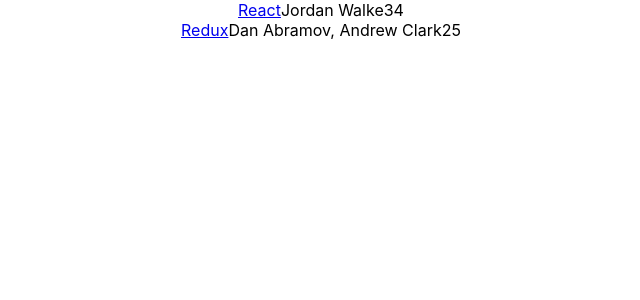
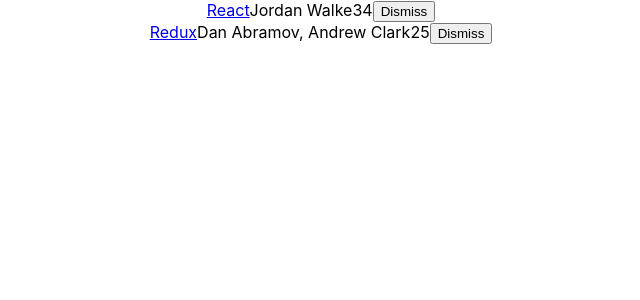
Before and after one commit to baumhoto/hackernews_react, a React (Create React App) app: page / in a window 1280 px wide. Shown: the top 300 px of the page, without its empty margins (319-959 px from the left). Built offline with nearby package versions, Linux system fonts and the light colour scheme; the HTML template or start-up script is replaced by a standard one.

Commit message:
added dismiss button

```diff
--- a/src/App.js
+++ b/src/App.js
@@ -21,10 +21,27 @@
 ];
 
 class App extends Component {
+
+  constructor(props) {
+    super(props);
+
+    this.state = {
+      list: list,
+    };
+
+    this.onDismiss = this.onDismiss.bind(this);
+  }
+
+  onDismiss(id) {
+    const isNotId = item => item.objectID !== id;
+    const updatedList = this.state.list.filter(isNotId);
+    this.setState({ list: updatedList });
+  }
+
   render() {
     return (
       <div className="App">
-        {list.map(item =>
+        {this.state.list.map(item =>
             <div key={item.objectID}>
               <span>
                 <a href={item.url}>{item.title}</a>
@@ -32,6 +49,14 @@
               <span>{item.author}</span>
               <span>{item.num_comments}</span>
               <span>{item.points}</span>
+              <span>
+                <button
+                  onClick={() => this.onDismiss(item.objectID)}
+                  type="button"
+                >
+                Dismiss
+                </button>
+              </span>
             </div>
         )}
       </div>
```
